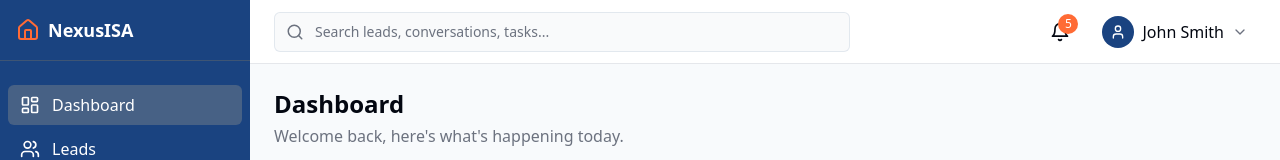
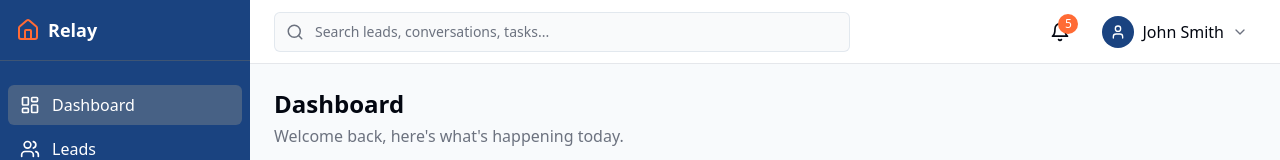
Before and after one commit to alexcopeland13/relay-isa-automation, a React (Vite) app: page / in a window 1280 px wide. Shown: the top 160 px of the page. Built offline with nearby package versions, Linux system fonts and the light colour scheme.

Commit message:
Rename platform to Relay
Update all instances of "NexusISA" to "Relay" in the codebase.

```diff
--- a/index.html
+++ b/index.html
@@ -4,11 +4,11 @@
   <head>
     <meta charset="UTF-8" />
     <meta name="viewport" content="width=device-width, initial-scale=1.0" />
-    <title>NexusISA</title>
+    <title>Relay</title>
     <meta name="description" content="AI-powered Inside Sales Agent platform for EMM Loans" />
     <meta name="author" content="Lovable" />
 
-    <meta property="og:title" content="NexusISA" />
+    <meta property="og:title" content="Relay" />
     <meta property="og:description" content="AI-powered Inside Sales Agent platform for EMM Loans" />
     <meta property="og:type" content="website" />
     <meta property="og:image" content="https://lovable.dev/opengraph-image-p98pqg.png" />
--- a/src/components/layout/Sidebar.tsx
+++ b/src/components/layout/Sidebar.tsx
@@ -63,7 +63,7 @@ export const Sidebar = () => {
         {!isCollapsed ? (
           <div className="flex items-center gap-2 text-white">
             <Home size={24} className="text-emmaccent" />
-            <span className="font-bold text-lg">NexusISA</span>
+            <span className="font-bold text-lg">Relay</span>
           </div>
         ) : (
           <Home size={24} className="mx-auto text-emmaccent" />
```
